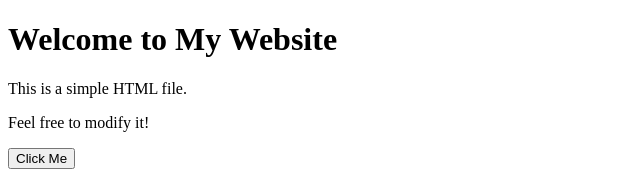
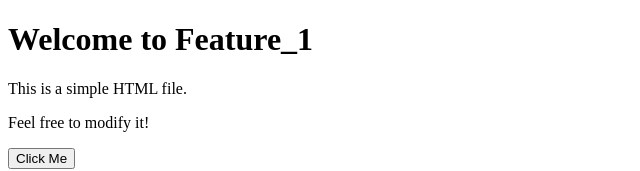
Before and after one commit to kishangupta1216/Feature_Flag_intc, a plain HTML site: page index.html in a window 1280 px wide. Shown: the top 171 px of the page, without its empty margins (0-640 px from the left). Drawn offline with Linux system fonts and the light colour scheme.

Commit message:
Update index.html

```diff
--- a/index.html
+++ b/index.html
@@ -13,7 +13,7 @@
 </head>
 <body>
     <header>
-        <h1>Welcome to My Website</h1>
+        <h1>Welcome to Feature_1</h1>
     </header>
 
     <main>
```
